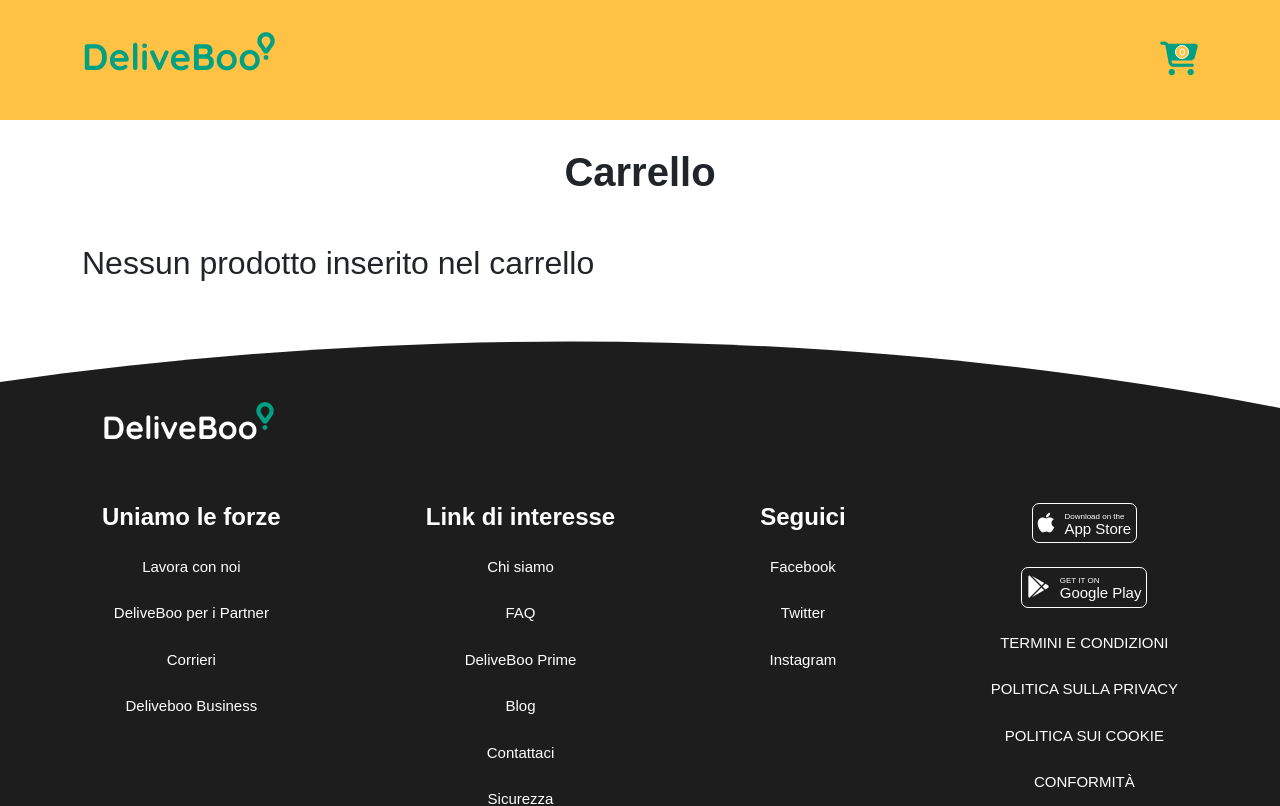
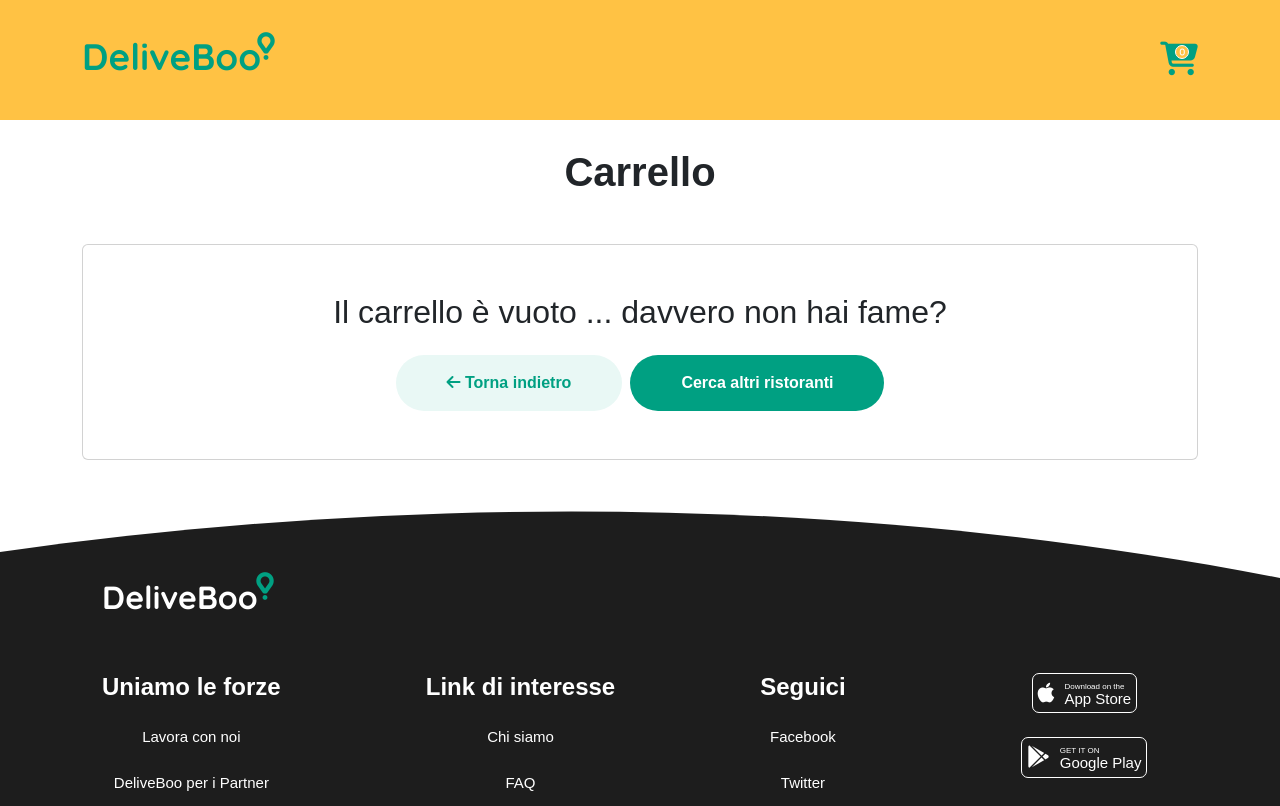
Before and after one commit to BiagioCaputo/vue-deliveboo, a Vue app: page /cart in a window 1280 px wide. Shown: the top 806 px of the page. Built offline with nearby package versions, Linux system fonts and the light colour scheme.

Commit message:
layout cart empty

```diff
--- a/src/assets/pages/CartPage.vue
+++ b/src/assets/pages/CartPage.vue
@@ -1,4 +1,5 @@
 <script>
+import { RouterLink } from 'vue-router';
 import { store } from '../../data/store.js'
 export default {
     name: "CartPage",
@@ -128,8 +129,18 @@ export default {
 
         </div>
 
-        <div v-else>
-            <h2>Nessun prodotto inserito nel carrello</h2>
+        <div v-else class="text-center card py-5">
+            <h2 class="mb-4">Il carrello è vuoto ... davvero non hai fame?</h2>
+            <div class="d-flex justify-content-center gap-2">
+
+                <div class="btn back-btn" @click="$router.back()">
+                    <i class="fa-solid fa-arrow-left"></i>
+                    Torna indietro
+                </div>
+                <RouterLink :to="{ name: 'list' }">
+                    <div class="btn custom-primary-btn">Cerca altri ristoranti</div>
+                </RouterLink>
+            </div>
         </div>
     </div>
 
@@ -180,5 +191,17 @@ export default {
         border-radius: 50px;
         font-weight: 700;
     }
+
+    .back-btn {
+        background-color: #e9f8f5;
+        padding: 15px 50px;
+        border-radius: 50px;
+        font-weight: 700;
+        color: #00A082;
+
+        &:hover {
+            background-color: #b0eee2;
+        }
+    }
 }
 </style>
```
